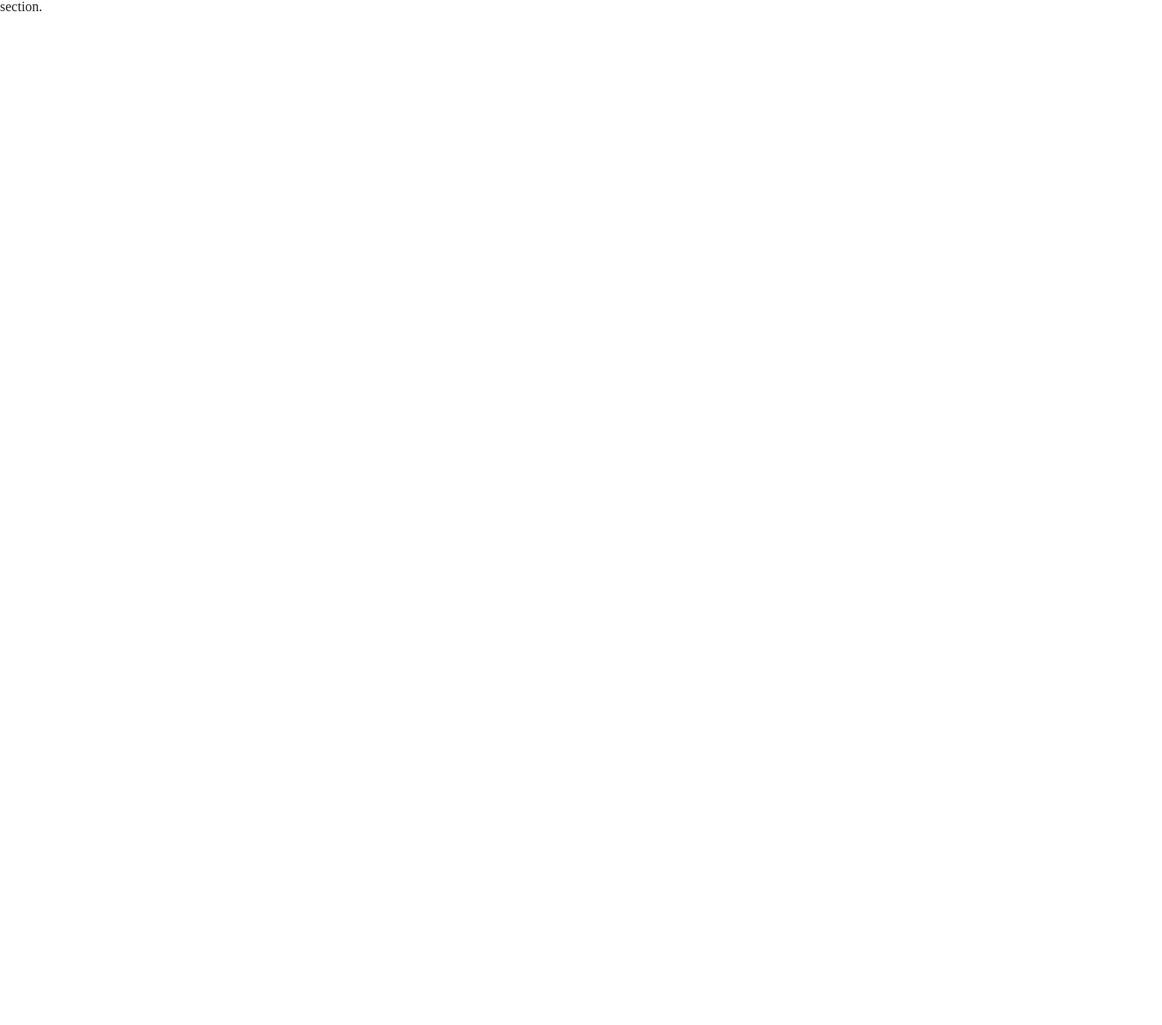
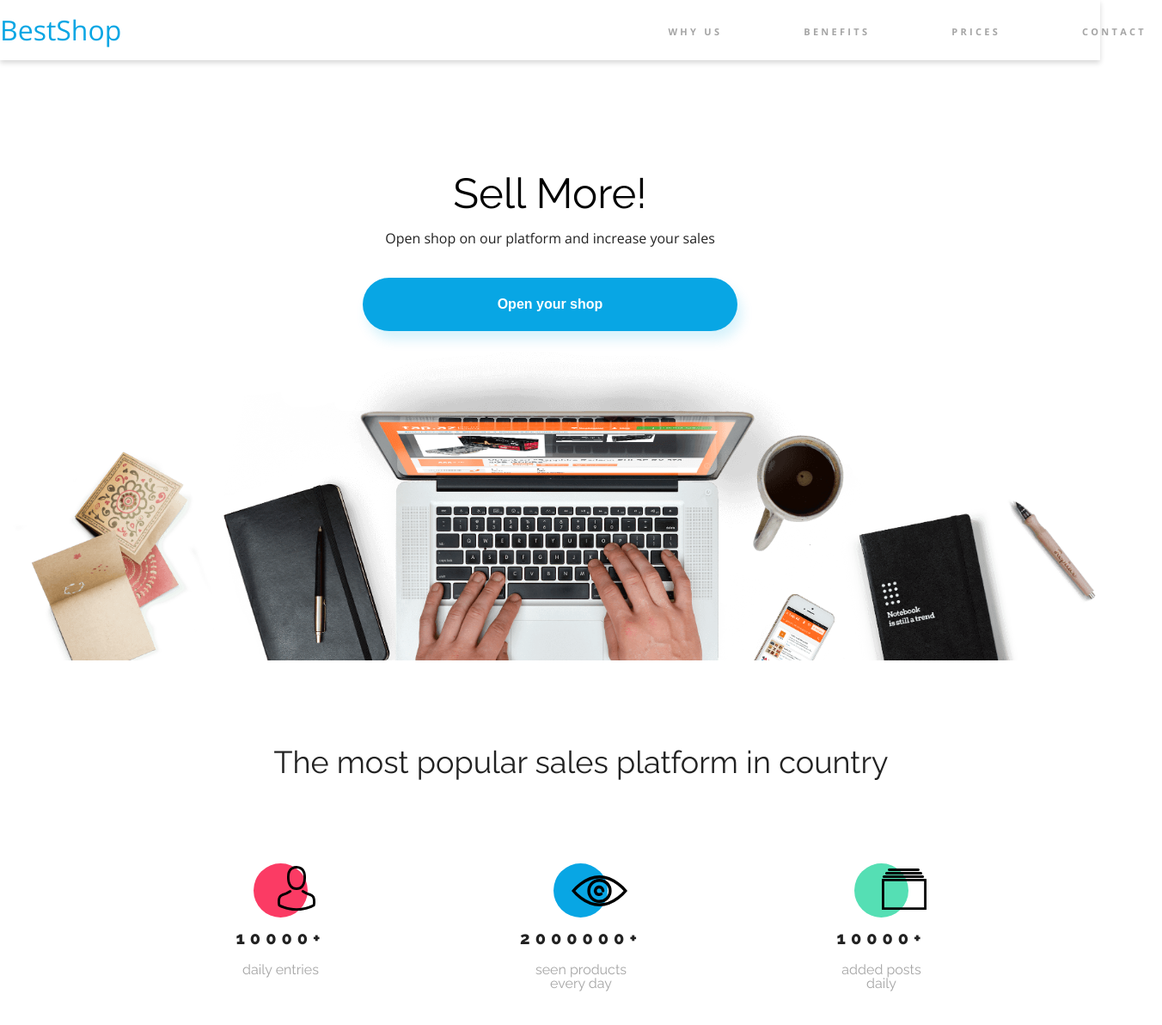
Before and after one commit to banas-pawel/BestShop-Project, a plain HTML site: page index.html in a window 1280 px wide. Shown: the whole page at 86% size, 1352 px wide, since content can reach past the window. Before the commit the page ends 800 px from the top, so only its background shows below. Drawn offline with nearby package versions, Linux system fonts and the light colour scheme.

Commit message:
ukonczenie sekcji statistics

```diff
--- a/css/styles.css
+++ b/css/styles.css
@@ -1 +1,198 @@
-@import url('https://fonts.googleapis.com/css2?family=Open+Sans:wght@300;400;600&family=Raleway:wght@300;400;700;800&display=swap');
+@import url('https://fonts.googleapis.com/css2?family=Open+Sans:wght@300;400;700&family=Raleway:wght@300;400;700;800&display=swap');
+:root {
+    --color-primary: #08A6E4;
+    --color-primary-shadow: rgba(7, 172, 230, .16);
+    --color-redish: #FB3B64;
+    --color-green: #55DFB4;
+    --color-black: #000000;
+    --color-grey: #A5A5A5;
+    --color-light-grey: #F7F7F7;
+    --color-white: #FFFFFF;
+    --font-opensans: 'Open Sans', sans-serif;
+    --font-raleway: 'Raleway', sans-serif;
+}
+
+* {
+    box-sizing: border-box;
+}
+
+body {
+    font-family: var(--font-opensans);
+}
+
+a {
+    text-decoration: none;
+}
+
+.header {
+    left: 0;
+    right: 0;
+    box-shadow: 0 3px 6px rgba(0, 0, 0, 0.16);
+    height: 70px;
+}
+
+.container_header {
+    display: flex;
+    justify-content: space-between;
+    align-items: center;
+    height: 100%;
+}
+
+.container {
+    margin: auto;
+    width: 1352px;
+}
+
+
+.nav_btn {
+    display: flex;
+}
+
+
+.logo {
+    padding: 16px 0;
+    font-size: 32px;
+    color: var(--color-primary);
+    font-weight: 300;
+}
+
+
+.nav-links {
+    color: var(--color-grey);
+    font-weight: 700;
+    font-size: 11px;
+    text-transform: uppercase;
+    padding: 28px 18px 23px;
+    letter-spacing: 3.28px;
+}
+
+.list_header {
+    padding: 0 29.5px;
+}
+
+.list_header:nth-of-type(4) {
+    padding-right: 0;
+}
+
+.nav-links:hover {
+    border-bottom: 4px solid var(--color-primary);
+    color: var(--color-black);
+}
+
+.hero {
+    display: flex;
+    justify-content: center;
+    align-items: center;
+}
+
+.hero_contents {
+    padding-top: 130px;
+    text-align: center;
+}
+
+.bg_image {
+    width: 100%;
+    height: auto;
+}
+
+.hero_header {
+    margin-bottom: 20px;
+    font-family: var(--font-raleway);
+    color: var(--color-black);
+    font-size: 49px;
+}
+
+.hero_header_content {
+    margin-bottom: 38px;
+}
+
+.btn_hero {
+    border-radius: 40px;
+    padding: 22px 157px;
+    border: none;
+    background: var(--color-primary);
+    font-weight: 700;
+    color: var(--color-white);
+    box-shadow: 5px 10px 14px var(--color-primary-shadow);
+}
+
+.statistics {
+    margin: 100px 0 0 0;
+}
+
+.statistics_header {
+    text-align: center;
+    font-family: var(--font-raleway);
+    font-size: 36px;
+    font-weight: 400;
+}
+
+.statistics_wrapper {
+    max-width: 803px;
+    display: flex;
+    justify-content: space-between;
+    margin: 100px auto 121px;
+}
+
+.statistics_column {
+    max-width: 176px;
+    display: flex;
+    flex-direction: column;
+    justify-content: flex-start;
+    align-items: center;
+    text-align: center;
+}
+
+.statistics_content {
+    border-radius: 50%;
+    width: 63px;
+    height: 63px;
+    position: relative;
+}
+
+.statistics_nr {
+    margin-top: 14px;
+    margin-bottom: 19px;
+    font-family: var(--font-raleway);
+    font-weight: 900;
+    letter-spacing: 6px;
+    font-size: 20px;
+}
+
+.statistics_txt {
+    font-family: var(--font-raleway);
+    font-weight: 400;
+    color: var(--color-grey);
+}
+
+.statistics_logo {
+    position: absolute;
+}
+
+
+.statistics_content-person {
+    background: var(--color-redish);
+}
+
+.statistics_logo-person {
+    top: 5%;
+    left: 45%;
+}
+
+.statistics_content-eye {
+    background: var(--color-primary);
+}
+
+.statistics_logo-eye {
+    top: 22%;
+    left: 32%;
+}
+
+.statistics_content-catalog {
+    background: var(--color-green);
+}
+
+.statistics_logo-catalog {
+    top: 10%;
+    left: 50%;
+}
--- a/index.html
+++ b/index.html
@@ -12,10 +12,81 @@
 <body>
 
 <header class="header">
-
+    <div class="container_header container">
+        <a href="" class="logo">BestShop</a>
+        <nav class="navigation">
+            <ul class="nav_btn">
+                <li class="list_header"><a href="" class="nav-links">why us</a></li>
+                <li class="list_header"><a href="" class="nav-links">benefits</a></li>
+                <li class="list_header"><a href="" class="nav-links">prices</a></li>
+                <li class="list_header"><a href="" class="nav-links">contact</a></li>
+            </ul>
+        </nav>
+    </div>
 </header>
 
-section.
+<section class="hero">
+    <div class="hero_contents">
+        <h1 class="hero_header">
+            Sell More!
+        </h1>
+        <p class="hero_header_content">
+            Open shop on our platform and increase your sales
+        </p>
+        <button class="btn_hero">Open your shop</button>
+        <img src="assets/Background.png" class="bg_image" alt="">
+    </div>
+
+</section>
+
+<section class="statistics">
+    <div class="container">
+        <h2 class="statistics_header">
+            The most popular sales platform in country
+        </h2>
+        <div class="statistics_wrapper">
+            <div class="statistics_column">
+                <div class="statistics_content-person statistics_content">
+                    <img src="assets/Person.svg" alt="" class="statistics_logo-person statistics_logo">
+                </div>
+                <div class="statistics_nr">10000+</div>
+                <div class="statistics_txt">daily entries</div>
+            </div>
+            <div class="statistics_column">
+                <div class="statistics_content-eye statistics_content">
+                    <img src="assets/Eye.svg" alt="" class="statistics_logo-eye statistics_logo">
+                </div>
+                <div class="statistics_nr">2000000+</div>
+                <div class="statistics_txt">seen products <br>every day</div>
+            </div>
+            <div class="statistics_column">
+                <div class="statistics_content-catalog statistics_content">
+                    <img src="assets/Catalog.svg" alt="" class="statistics_logo-catalog statistics_logo">
+                </div>
+                <div class="statistics_nr">10000+</div>
+                <div class="statistics_txt">added posts <br>daily</div>
+            </div>
+        </div>
+    </div>
+
+
+</section>
+
+<section class="benefits">
+
+</section>
+
+<section class="price_list">
+
+</section>
+
+<section class="contact">
+
+</section>
+
+<footer class="footer">
+
+</footer>
 
 </body>
 </html>
```
Also changed, not shown: assets/Background.png (added), assets/Catalog.svg (added), assets/Checkmark-1.svg (added), assets/Checkmark.svg (added), assets/Ckechmark-1.svg (added), assets/Close.svg (added), assets/Eye.svg (added), assets/Facebook.svg (added), assets/Macbook.png (added), assets/Mail Icon.svg (added), assets/Person.svg (added), assets/Phone Icon.svg (added), assets/Trumpet.png (added), assets/Twitter.svg (added), 1 more files.
